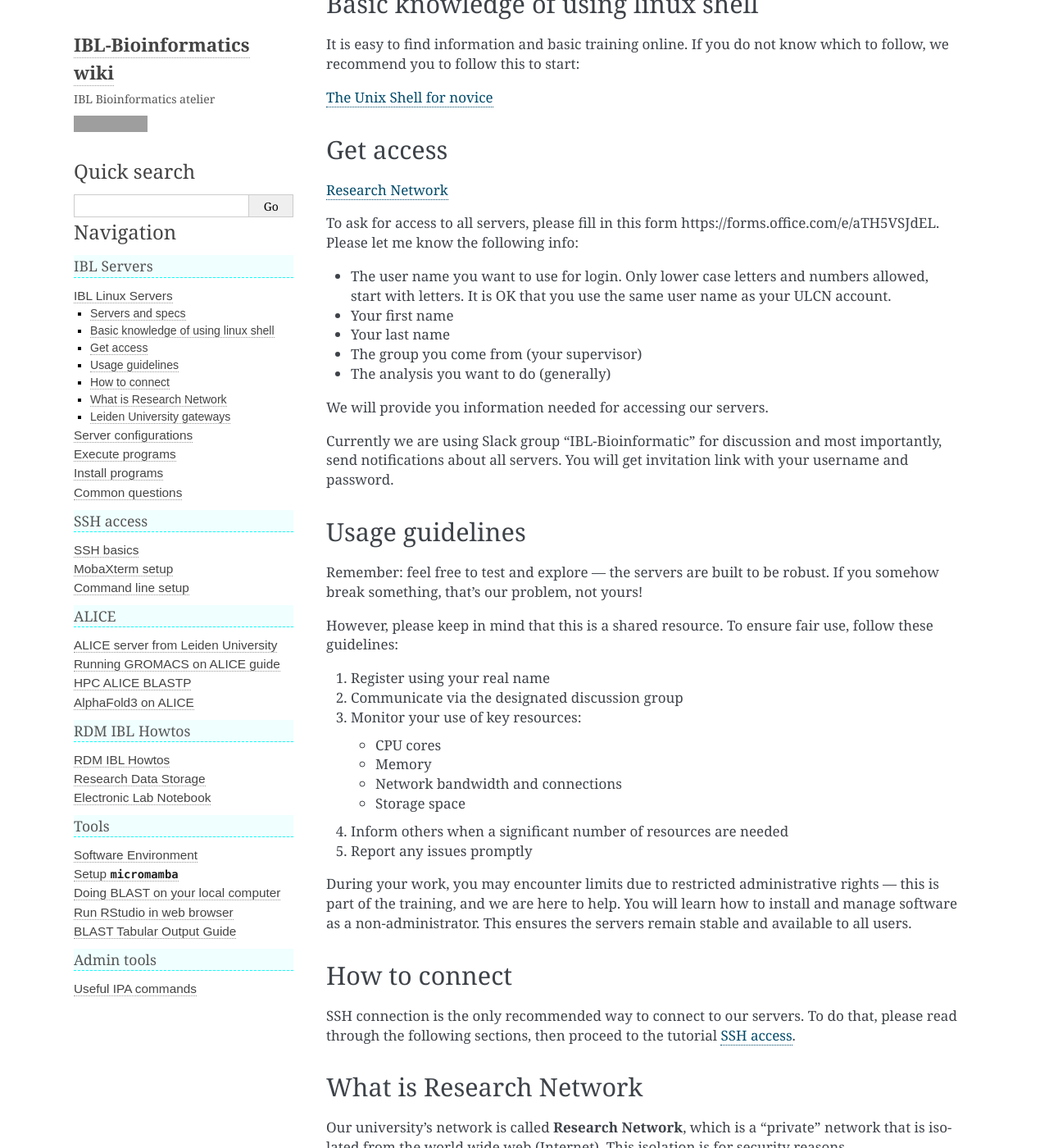
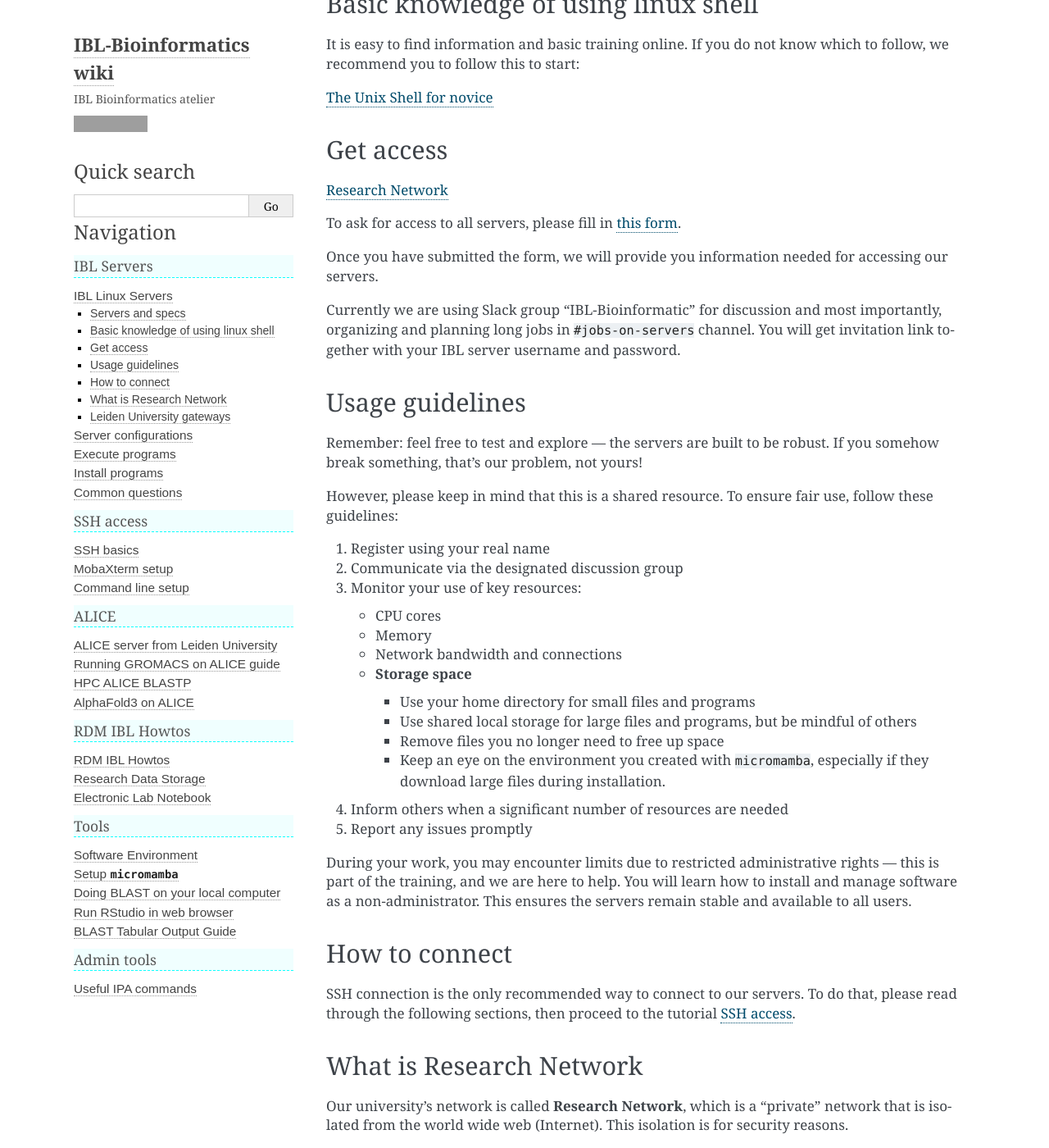
Before and after one commit to IBL-bioinfo/IBL-bioinformatics-wiki, a Sphinx documentation site: the page built from docs/source/IBL_servers/Intro.md, in a window 1280 px wide and 1400 px high, scrolled down 3057 px. Shown: the whole window at 82% size. Built offline with Sphinx 7.4.7, drawn with Linux system fonts in a browser that asks for light colours; grey boxes are pictures that could not be loaded.

Commit message:
Update IBL servers access and usage guidelines.

```diff
--- a/docs/source/IBL_servers/Intro.md
+++ b/docs/source/IBL_servers/Intro.md
@@ -96,17 +96,11 @@ It is easy to find information and basic training online. If you do not know whi
 
 [Research Network](#what-is-research-network)
 
-To ask for access to all servers, please fill in this form https://forms.office.com/e/aTH5VSJdEL. Please let me know the following info:
+To ask for access to all servers, please fill in [this form](https://forms.office.com/e/aTH5VSJdEL).
 
-- The user name you want to use for login. Only lower case letters and numbers allowed, start with letters. It is OK that you use the same user name as your ULCN account.
-- Your first name
-- Your last name
-- The group you come from (your supervisor)
-- The analysis you want to do (generally)
+Once you have submitted the form, we will provide you information needed for accessing our servers.
 
-We will provide you information needed for accessing our servers.
-
-Currently we are using Slack group "IBL-Bioinformatic" for discussion and most importantly, send notifications about all servers. You will get invitation link with your username and password.
+Currently we are using Slack group "IBL-Bioinformatic" for discussion and most importantly, organizing and planning long jobs in `#jobs-on-servers` channel. You will get invitation link together with your IBL server username and password.
 
 ## Usage guidelines
 
@@ -120,7 +114,11 @@ However, please keep in mind that this is a shared resource. To ensure fair use,
    - CPU cores
    - Memory
    - Network bandwidth and connections
-   - Storage space
+   - **Storage space**
+     - Use your home directory for small files and programs
+     - Use shared local storage for large files and programs, but be mindful of others
+     - Remove files you no longer need to free up space
+     - Keep an eye on the environment you created with `micromamba`, especially if they download large files during installation.
 4. Inform others when a significant number of resources are needed
 5. Report any issues promptly
 
```
